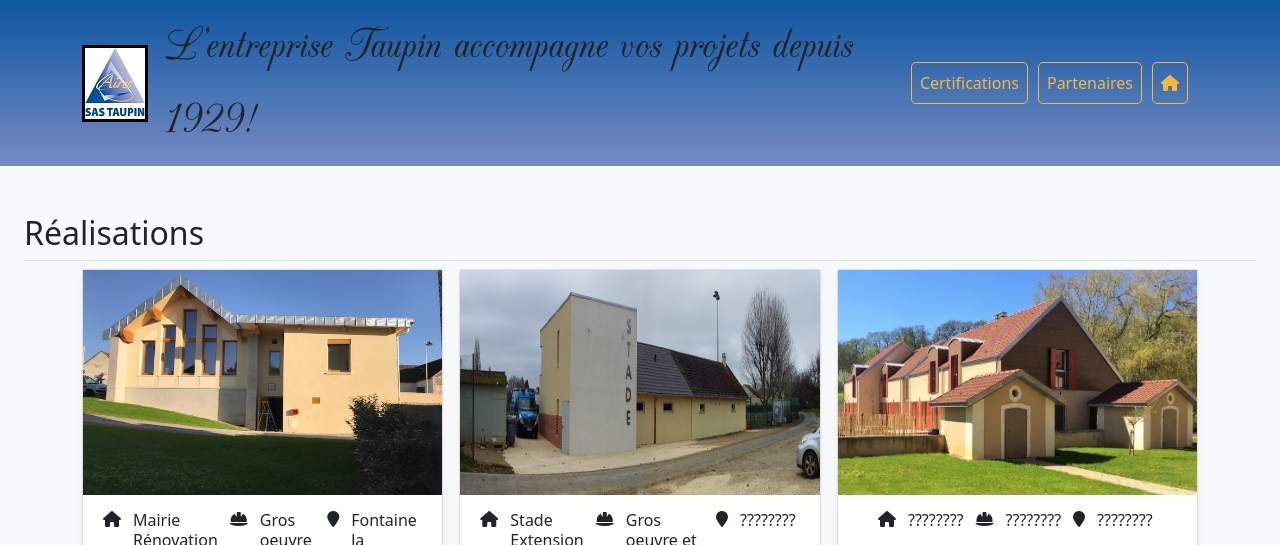
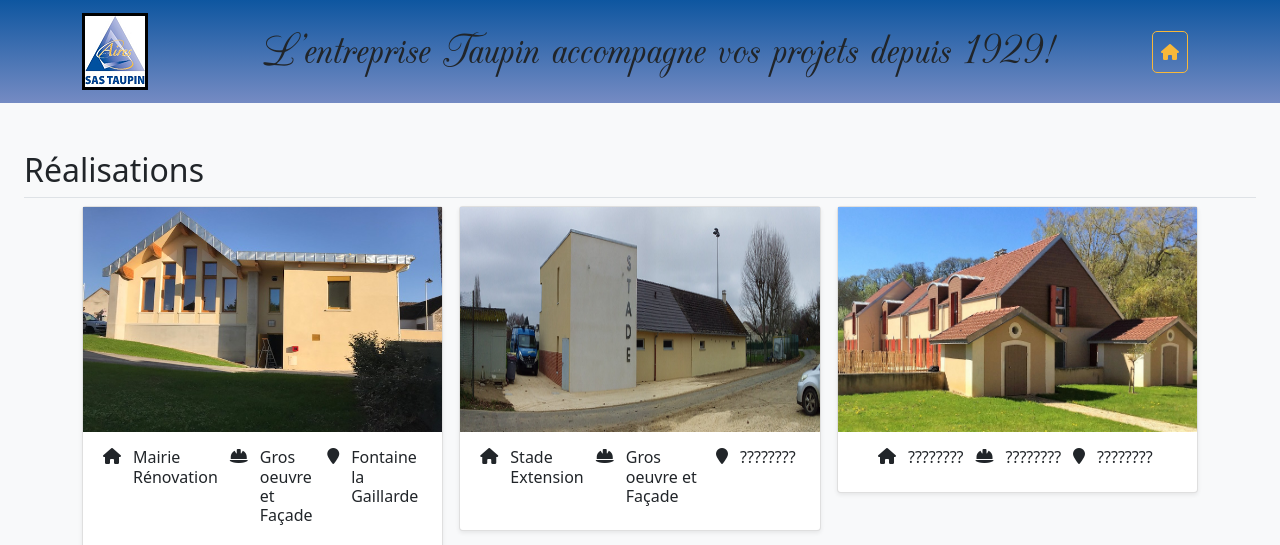
Before and after one commit to Zaioua-Tom/Taupin, a plain HTML site: page index7.html in a window 1280 px wide. Shown: the top 545 px of the page. Drawn offline with nearby package versions, Linux system fonts and the light colour scheme.

Commit message:
version mobile

```diff
--- a/index7.html
+++ b/index7.html
@@ -27,12 +27,6 @@
             <a> L'entreprise Taupin accompagne vos projets depuis 1929!</a>
           </div>
           <ul class="navbar-nav">
-            <li class="nav-item ">
-              <a class="nav-link boutonNav" href="index5.html">Certifications</a>
-            </li>
-            <li class="nav-item">
-              <a class="nav-link boutonNav" href="index8.html">Partenaires</a>
-            </li>
             <li class="nav-item">
               <a class="nav-link boutonNav" href="index.html"><i class="fas fa-home"></i></a>
             </li>
```
